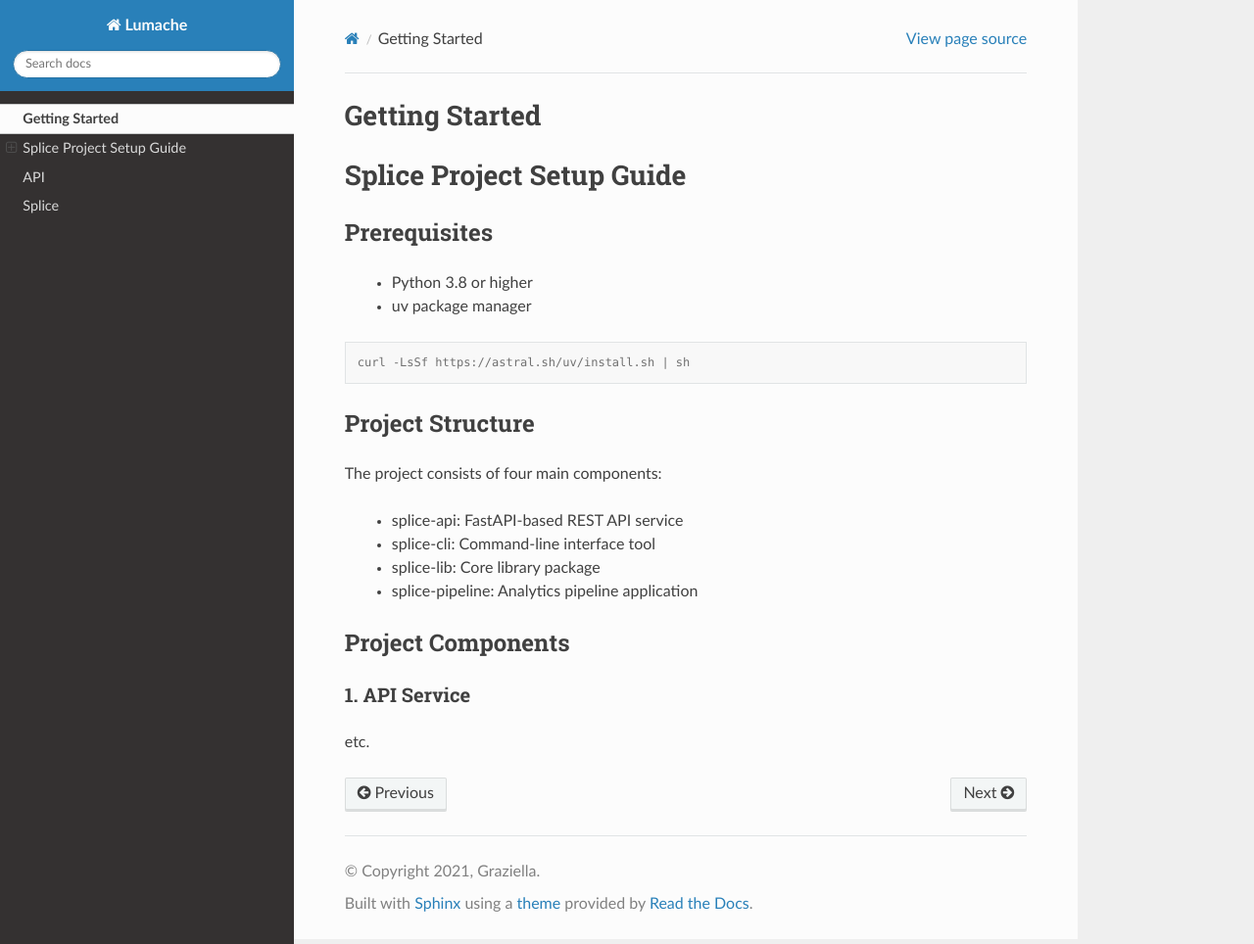
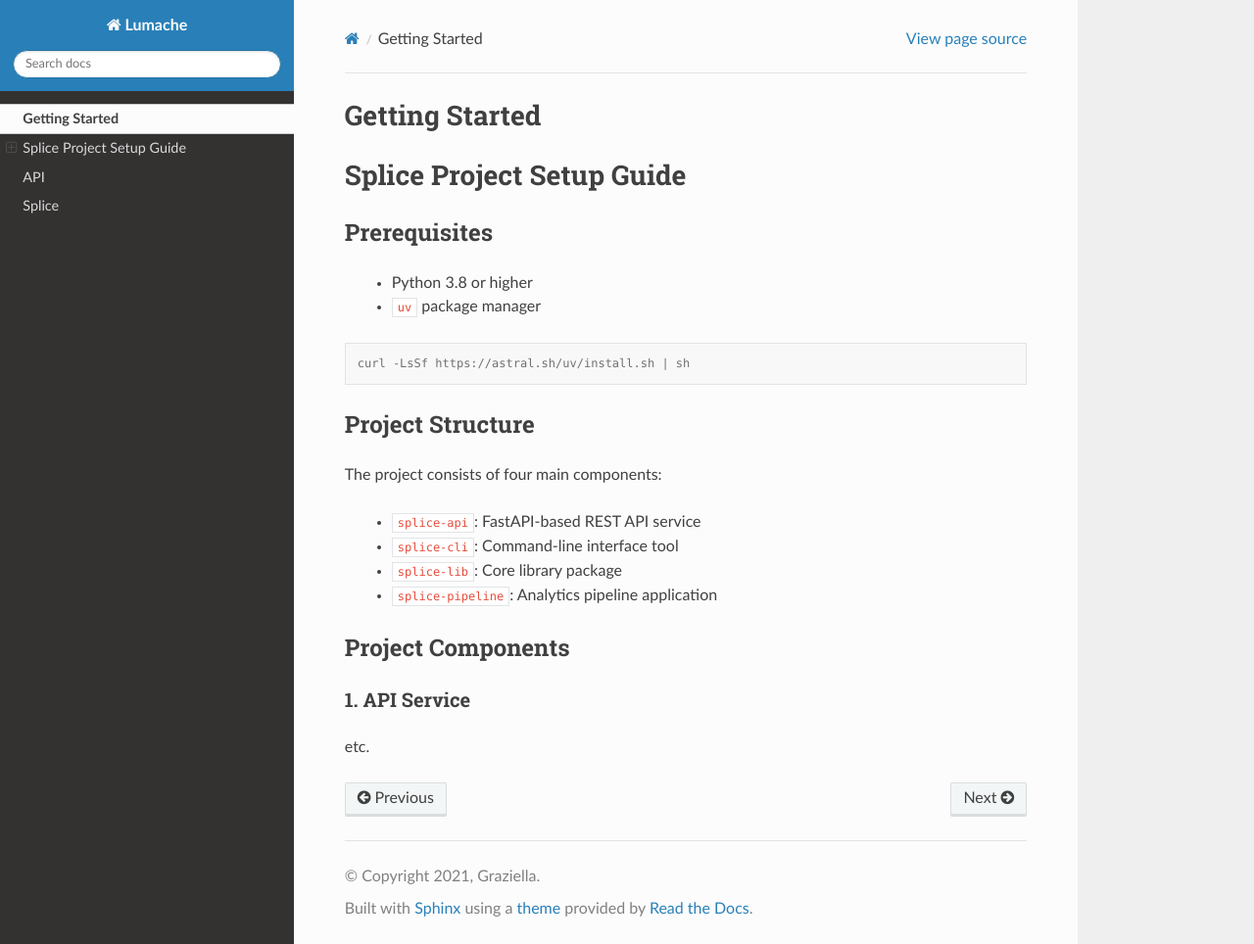
Before and after one commit to PhoevosA/rtd-tuorial, a Sphinx documentation site: the page built from docs/source/usage.rst, in a window 1280 px wide and 964 px high. Shown: the whole window at 98% size. Built offline with Sphinx 7.4.7 and the Read the Docs theme 3.1.0, drawn with Linux system fonts in a browser that asks for light colours.

```diff
--- a/docs/source/usage.rst
+++ b/docs/source/usage.rst
@@ -12,7 +12,7 @@ Prerequisites
 -------------
 
    * Python 3.8 or higher
-   * uv package manager
+   * ``uv`` package manager
 
 .. code-block:: console
 
@@ -24,10 +24,10 @@ Project Structure
 
 The project consists of four main components:
 
-   * splice-api: FastAPI-based REST API service
-   * splice-cli: Command-line interface tool
-   * splice-lib: Core library package
-   * splice-pipeline: Analytics pipeline application
+   * ``splice-api``: FastAPI-based REST API service
+   * ``splice-cli``: Command-line interface tool
+   * ``splice-lib``: Core library package
+   * ``splice-pipeline``: Analytics pipeline application
 
 Project Components
 ------------------
```
